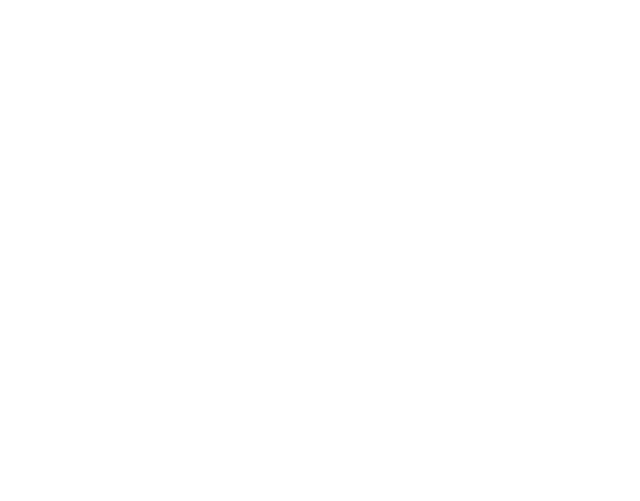
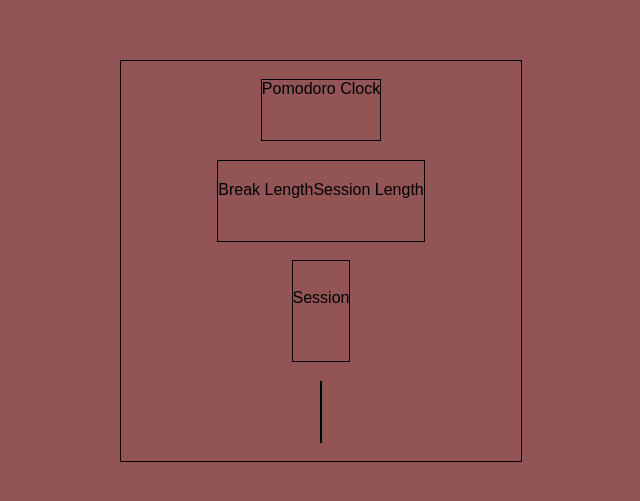
Before and after one commit to BalintMendli/pomodoro-clock, a React (Create React App) app: page / in a window 1280 px wide. Shown: the part 139-640 px from the top of the page, without its empty margins (319-959 px from the left). Built offline with nearby package versions, Linux system fonts and the light colour scheme.

Commit message:
Add basic layout

```diff
--- a/src/App.css
+++ b/src/App.css
@@ -1,28 +1,62 @@
 .App {
   text-align: center;
+  background-color: #925454;
+  width: 100vw;
+  height: 100vh;
+  display: flex;
+  justify-content: center;
+  align-items: center;
 }
 
-.App-logo {
-  animation: App-logo-spin infinite 20s linear;
-  height: 80px;
+#container{
+  height: 400px;
+  width: 400px;
+  border: 1px solid;
+  display: flex;
+  flex-direction: column;
+  justify-content: space-evenly;
+  align-items: center;
 }
 
-.App-header {
-  background-color: #222;
-  height: 150px;
-  padding: 20px;
-  color: white;
+#title{
+  height: 60px;
+  border: 1px solid;
 }
 
-.App-title {
-  font-size: 1.5em;
+#settings{
+  height: 80px;
+  border: 1px solid;
+  display: flex;
+  justify-content: space-evenly;
+  align-content: center;
 }
 
-.App-intro {
-  font-size: large;
+#display{
+  height: 100px;
+  border: 1px solid;
+  display: flex;
+  flex-direction: column;
+  justify-content: space-evenly;
+  align-content: center;
 }
 
-@keyframes App-logo-spin {
-  from { transform: rotate(0deg); }
-  to { transform: rotate(360deg); }
+#controls{
+  height: 60px;
+  border: 1px solid;
+  display: flex;
+  justify-content: center;
+  align-content: center;
 }
+
+#settings-left,#settings-right{
+  display: flex;
+  flex-direction: column;
+  justify-content: space-evenly;
+  align-content: center;
+}
+
+#break-settings,#session-settings{
+  display: flex;
+  justify-content: center;
+  align-content: center;
+}
--- a/src/App.js
+++ b/src/App.js
@@ -6,7 +6,35 @@ class App extends Component {
   render() {
     return (
       <div className="App">
-
+        <div id="container">
+          <div id="title">Pomodoro Clock</div>
+          <div id="settings">
+            <div id="settings-left">
+              <div id="break-label">Break Length</div>
+              <div id="break-settings">
+                <div id="break-decrement"></div>
+                <div id="break-length"></div>
+                <div id="break-increment"></div>
+              </div>
+            </div>
+            <div id="settings-right">
+              <div id="session-label">Session Length</div>
+              <div id="session-settings">
+                <div id="session-decrement"></div>
+                <div id="session-length"></div>
+                <div id="session-increment"></div>
+              </div>
+            </div>
+          </div>
+          <div id="display">
+            <div id="timer-label">Session</div>
+            <div id="time-left"></div>
+          </div>
+          <div id="controls">
+            <div id="start-stop"></div>
+            <div id="reset"></div>
+          </div>
+        </div>
       </div>
     );
   }
```
